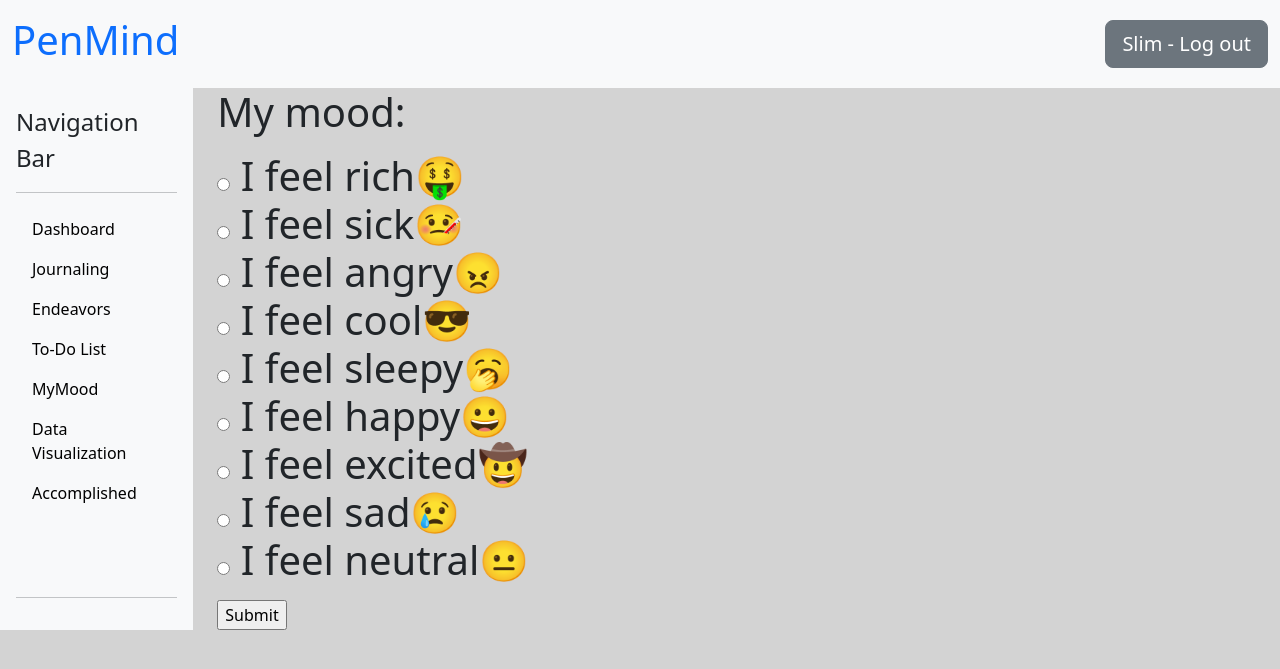
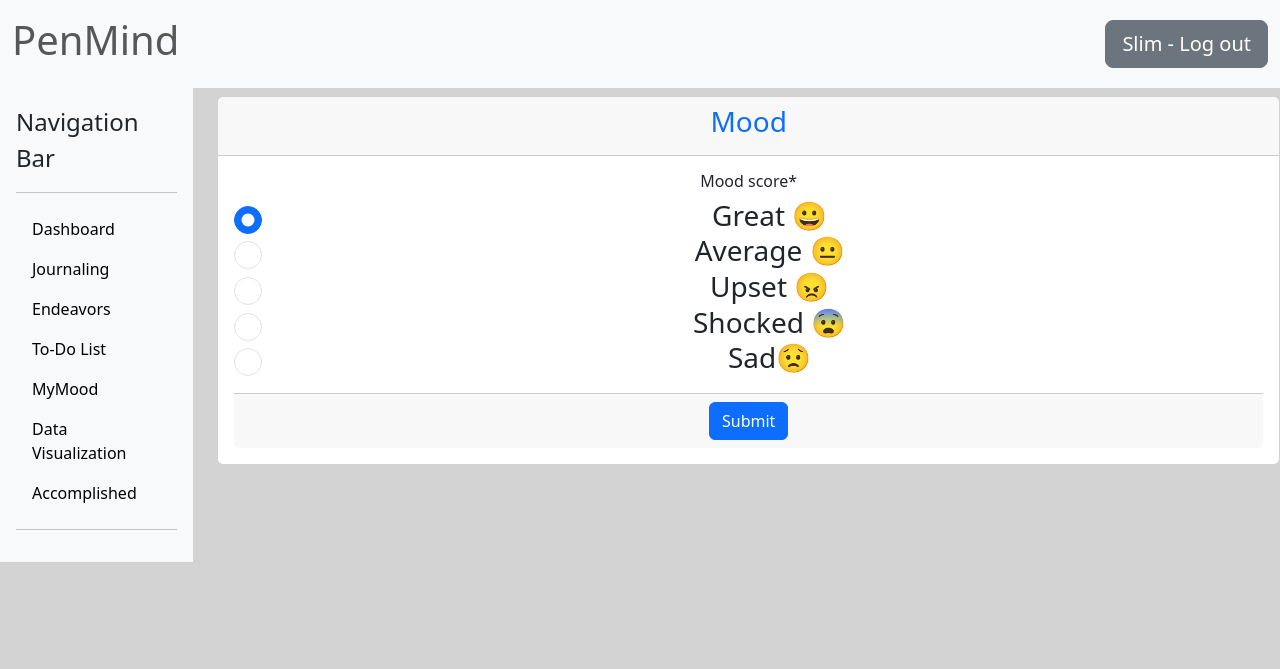
Before and after one commit to sarumaj/MindPen, a Django app: page /mood/ in a window 1280 px wide. Shown: the top 669 px of the page. Run offline with Django 4.2, Linux system fonts and the light colour scheme; a user stored in the database is signed in; some libraries are stand-ins or nearby versions.

Commit message:
layout+MyMood

```diff
--- a/Journaling/templates/Journaling/base.html
+++ b/Journaling/templates/Journaling/base.html
@@ -13,7 +13,7 @@
 <!-- Navbar -->
 <nav class="navbar bg-body-tertiary">
     <div class="container-fluid">
-        <span class="navbar-text text-primary"><h1>PenMind</h1></span>
+        <span class="navbar-text text-tertiary"><h1>PenMind</h1></span>
         <span><a class="btn btn-secondary btn-lg" href="{% url 'logout' %}" href="{% url 'logout' %}">{{ user.username.title }} - Log out</a></span>
     </div>
 </nav>
--- a/Journaling_web_app/urls.py
+++ b/Journaling_web_app/urls.py
@@ -6,7 +6,7 @@ from Accomplished.views import UpdateAccomplishedView, DeleteAccomplishedView
 from Endeavors.views import add_endeavor, ListEndeavorView, DeleteEndeavorView, DetailEndeavorView, tasks
 from Journaling.views import JournalListView, JournalDetailView, JournalUpdateView, JournalDeleteView
 from To_Do.views import TaskListView, TaskDetailView, TaskDeleteView, TaskCreateView, TasklUpdateView
-from MyMood.views import MoodFromView
+from MyMood.views import mood
 from users.views import ProfileTemplateViews
 from django.contrib.auth.decorators import login_required
 
@@ -16,7 +16,7 @@ from django.contrib.auth.decorators import login_required
 urlpatterns = [
     path('admin/', admin.site.urls),
     path('data/', include('DataVisualization.urls'), name='data'),
-    path('mood/', login_required(MoodFromView.as_view()), name='mood'),
+
 
 
     # user's routes
@@ -50,4 +50,7 @@ urlpatterns = [
     path('done/', include('Accomplished.urls'), name='done'),
     path('done_update/<int:pk>/', login_required(UpdateAccomplishedView.as_view()), name='done_update'),
     path('done_delete/<int:pk>/', login_required(DeleteAccomplishedView.as_view()), name='done_delete'),
+
+    # MyMood
+    path('mood/', login_required(mood), name='mood'),
 ]
--- a/MyMood/forms.py
+++ b/MyMood/forms.py
@@ -1,11 +1,16 @@
 from django import forms
+from .models import DataMood
 
 
-class MoodForm(forms.Form):
-    OPTIONS = (
-        ("Rich", "I feel rich🤑"), ("Sick", "I feel sick🤒"), ("Angry", "I feel angry😠"),
-        ("Cool", "I feel cool😎"), ("Sleepy", "I feel sleepy🥱"), ("Happy", "I feel happy😀"),
-        ("Excited", "I feel excited🤠"), ("scared", "I feel sad😢"), ("Neutral", "I feel neutral😐")
-    )
-
-    my_mood = forms.ChoiceField(widget=forms.RadioSelect, choices=OPTIONS)
+class MoodModelForm(forms.ModelForm):
+    class Meta:
+        MOOD_TYPES = [
+            (1, " Great 😀"),
+            (2, " Average 😐"),
+            (3, " Upset 😠"),
+            (4, " Shocked 😨"),
+            (5, " Sad😟"),
+        ]
+        model = DataMood
+        fields = ["mood_score"]
+        widgets = {"mood_score": forms.RadioSelect(choices=MOOD_TYPES)}
--- a/MyMood/models.py
+++ b/MyMood/models.py
@@ -1,10 +1,8 @@
 from django.db import models
+from django.contrib.auth.models import User
 
 
 class DataMood(models.Model):
-    mood = models.CharField(max_length=30)
-    mood_score = models.IntegerField()
+    user = models.ForeignKey(User, on_delete=models.CASCADE, null=True)
+    mood_score = models.CharField(max_length=1)
     mood_date = models.DateTimeField(auto_now_add=True)
-
-    def __str__(self):
-        return self.mood
--- a/MyMood/templates/MyMood/mood.html
+++ b/MyMood/templates/MyMood/mood.html
@@ -1,16 +1,21 @@
 {% extends "Journaling/base.html" %}
+{% load crispy_forms_tags %}
+{% block content %}
 
-{% block content %}
-<form method="post">
-    {% csrf_token %}
-    <h1>
-    {{ mood_form.as_p }}
-    </h1>
-    <input type="submit">
-
-</form>
-
-
-
-
+<div class="card text-center mt-2">
+  <div class="card-header">
+      <h3 class="text-center text-primary">Mood</h3>
+  </div>
+  <div class="card-body">
+    <form method="post">
+        {% csrf_token %}
+        <div>
+            <h3>{{mood_form|crispy}}</h3>
+        </div>
+        <div class="card-footer text-body-secondary">
+          <input class="btn btn-primary" type="submit">
+        </div>
+    </form>
+  </div>
+</div>
 {% endblock content %}
--- a/MyMood/views.py
+++ b/MyMood/views.py
@@ -1,25 +1,16 @@
 from django.shortcuts import render
-from django.contrib.auth.decorators import login_required
-from django.views import View
-from django.views.generic import TemplateView
-
-from .forms import MoodForm
+from .forms import MoodModelForm
+from django.http import HttpResponse
 
 
-# @login_required()
-# def mood(request):
-#     return render(request, "MyMood/mood.html")
+def mood(request):
+    mood_form = MoodModelForm(initial={"mood_score": 1})
+    if request.method == "POST":
+        mood_form = MoodModelForm(request.POST)
+        if mood_form.is_valid():
+            my_mood = mood_form.save(commit=False)
+            my_mood.user = request.user
+            my_mood.save()
+            return HttpResponse("Thank you for submitting your mood.")
 
-
-class MoodFromView(View):
-    template_name = "MyMood/mood.html"
-
-    def get(self, request, *args, **kwargs):
-        mood_form = MoodForm()
-        return render(request, self.template_name, {"mood_form": mood_form})
-
-    def post(self, request, *args, **kwargs):
-        mood_form = MoodForm(request.POST)
-        if mood_form.is_valid():
-            mood_form.save()
-        return render(request, self.template_name, {"mood_form": mood_form})
+    return render(request, "MyMood/mood.html", {"mood_form": mood_form})
--- a/users/templates/users/base.html
+++ b/users/templates/users/base.html
@@ -9,7 +9,7 @@
 <!--Navbar    -->
     <nav class="navbar bg-body-tertiary">
         <div class="container-fluid">
-            <span class="navbar-text text-primary"><h1>PenMind</h1></span>
+            <div class="navbar-text text-tertiary"><h1>PenMind</h1></div>
             {% if user.is_authenticated %}
             <span><a class="btn btn-secondary btn-lg" href="{% url 'logout' %}">{{ user.username.title }} - Log out</a></span>
             {% endif %}
@@ -18,7 +18,7 @@
 
 </head>
 
-<body style="background-color:lightgrey;">
+<body>
 <div class="container">
     {% block content %}
     {% endblock content %}
```
Also changed, not shown: users/static/users/style.css (+19 -11 lines), users/templates/users/logout.html (+7 -4 lines), users/templates/users/profile.html (+10 -10 lines), MyMood/migrations/0002_remove_datamood_mood_alter_datamood_mood_score.py (added), MyMood/migrations/0003_datamood_user_alter_datamood_mood_score.py (added), db.sqlite3, users/static/analysis.png (added), users/static/black.png (added).
